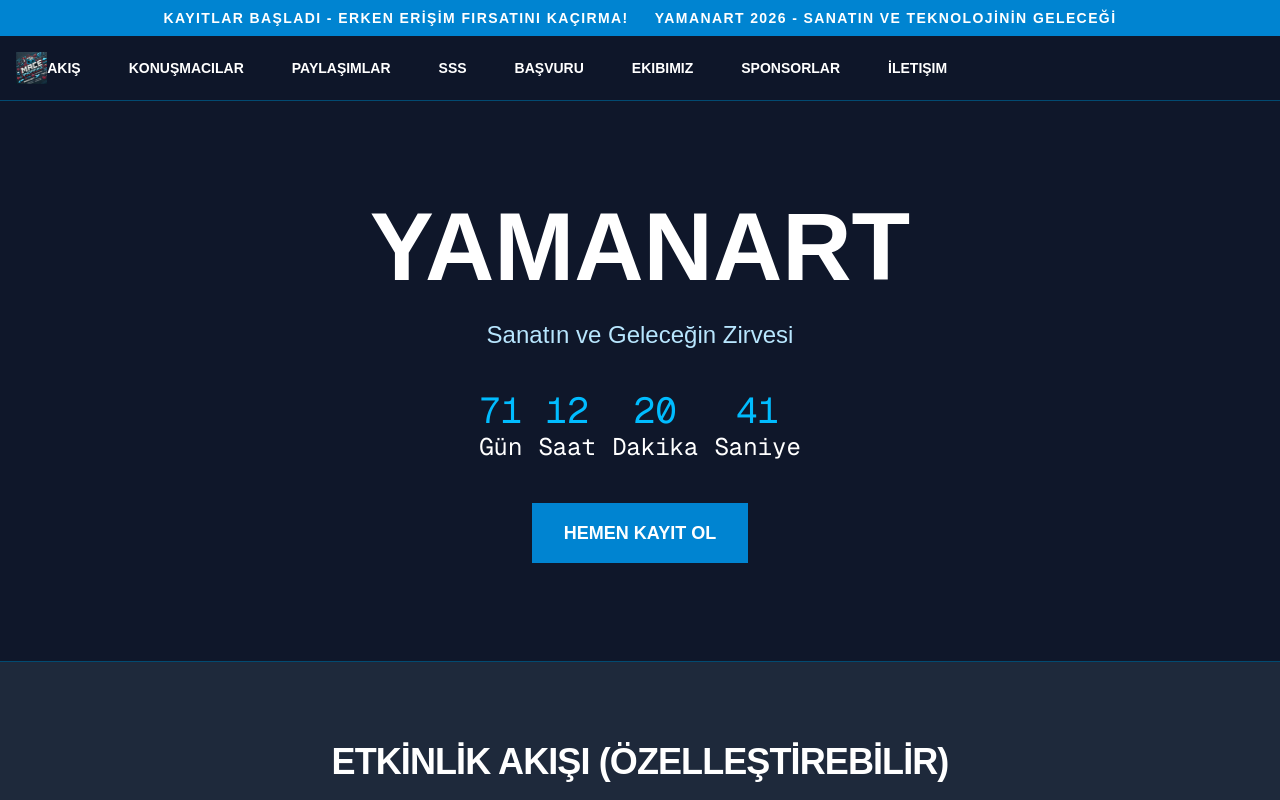
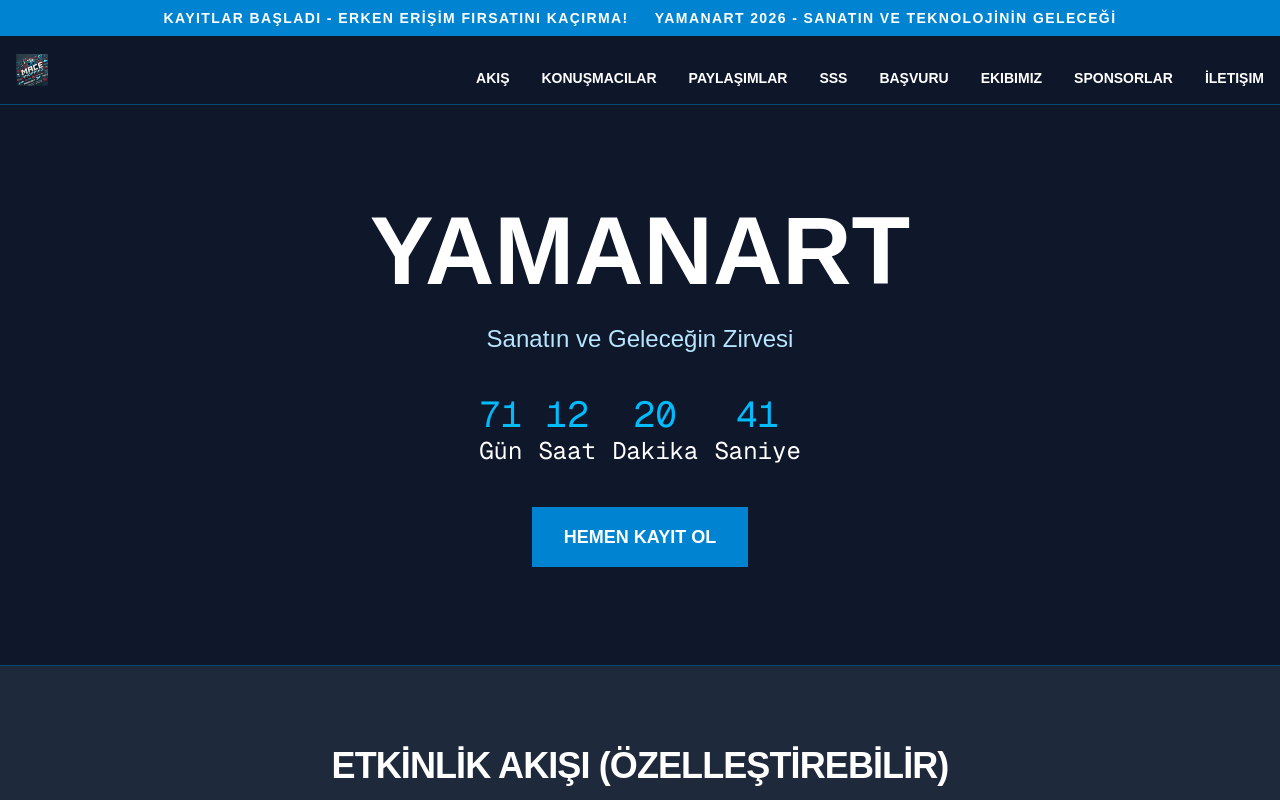
Before and after one commit to eglenceeceko/zirve1, a Next.js app: page / in a window 1280 px wide. Shown: the top 800 px of the page. Built offline with nearby package versions, Linux system fonts and the light colour scheme.

Commit message:
Update page.tsx

```diff
--- a/app/page.tsx
+++ b/app/page.tsx
@@ -52,7 +52,7 @@ export default function Home() {
   </div>
 
 {/* Menü Linkleri - Mobilde 2 sütun, PC'de yan yana */}
-<div className="grid grid-cols-2 gap-4 md:flex md:gap-12 text-xs md:text-sm font-bold uppercase w-full mt-4 md:mt-0 text-center">
+<div className="grid grid-cols-2 gap-x-8 gap-y-2 text-xs font-bold uppercase w-full mt-4 md:flex md:w-auto md:gap-8 md:text-sm">
   <a href="#akis" className="hover:text-sky-400">Akış</a>
   <a href="#konusmacilar" className="hover:text-sky-400">Konuşmacılar</a>
   <a href="#sosyal" className="hover:text-sky-400">Paylaşımlar</a>
```
